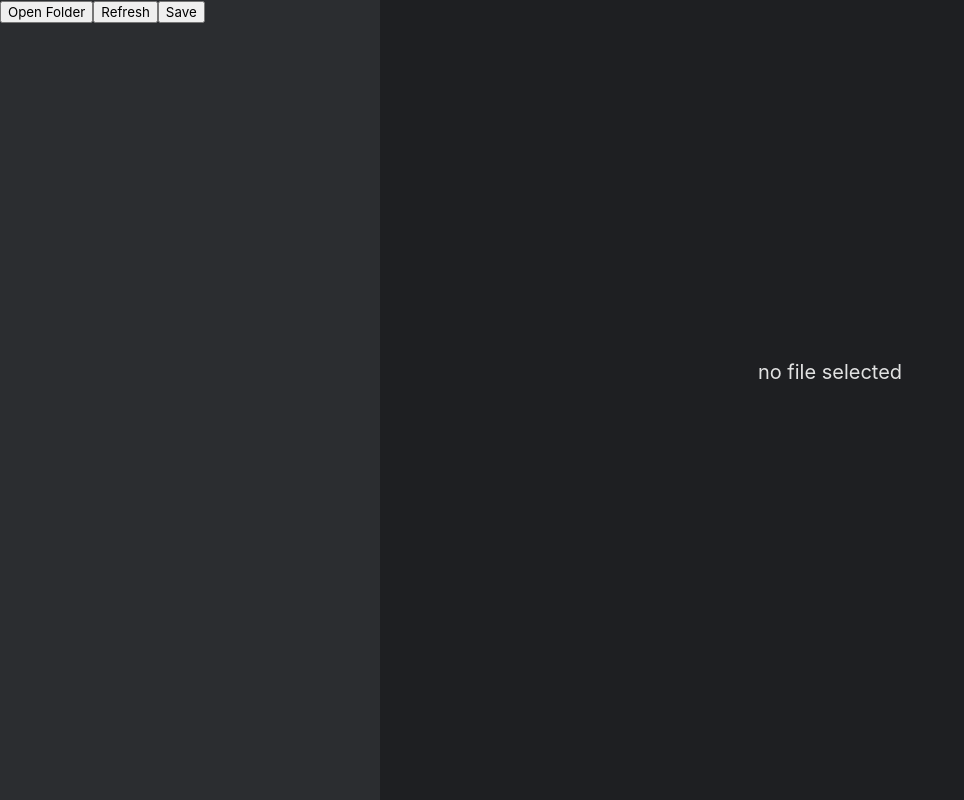
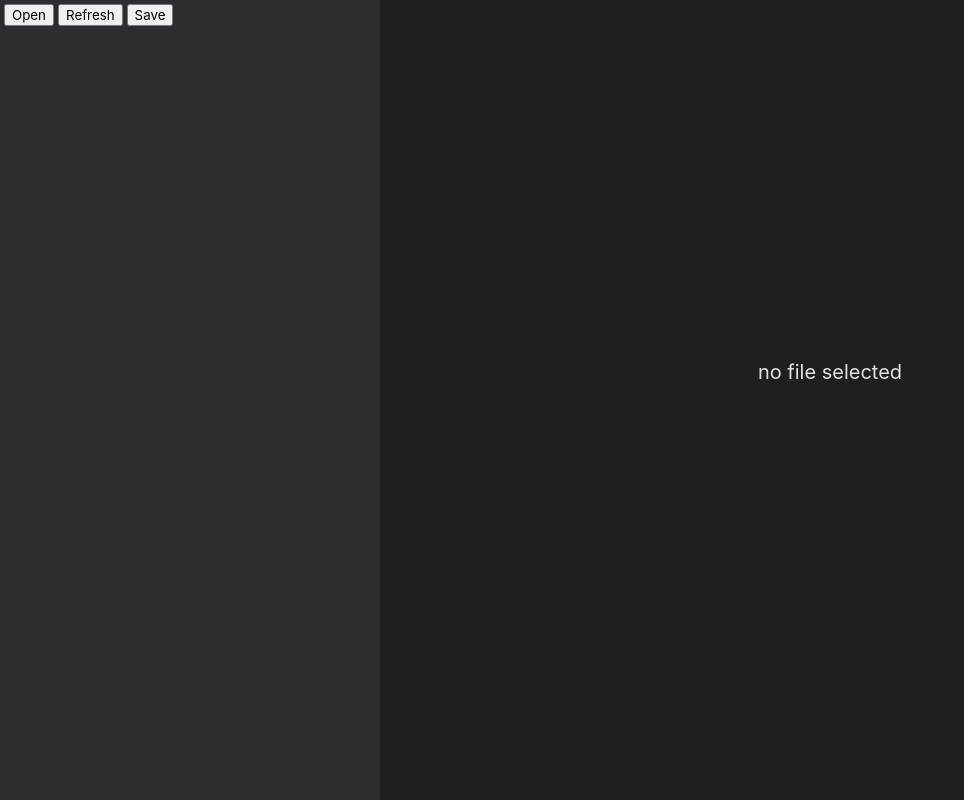
Before and after one commit to dsvgit/mide, a React (Vite) app: page / in a window 1280 px wide. Shown: the whole page, without its empty margins (0-964 px from the left). Built offline with nearby package versions, Linux system fonts and the light colour scheme.

Commit message:
toolbar styles

```diff
--- a/src/components/Toolbar.tsx
+++ b/src/components/Toolbar.tsx
@@ -7,7 +7,7 @@ export const Toolbar = () => {
 
   return (
     <div>
-      <button onClick={openDirectory}>Open Folder</button>
+      <button onClick={openDirectory}>Open</button>
       <button onClick={refreshDirectory}>Refresh</button>
       <button onClick={saveFile}>Save</button>
     </div>
--- a/src/styles/index.css
+++ b/src/styles/index.css
@@ -76,6 +76,12 @@ button {
   top: 0;
   left: 0;
   z-index: 1;
+  padding: 2px;
+}
+
+.toolbar button {
+  margin: 2px;
+  user-select: none;
 }
 
 .sidebar {
```
